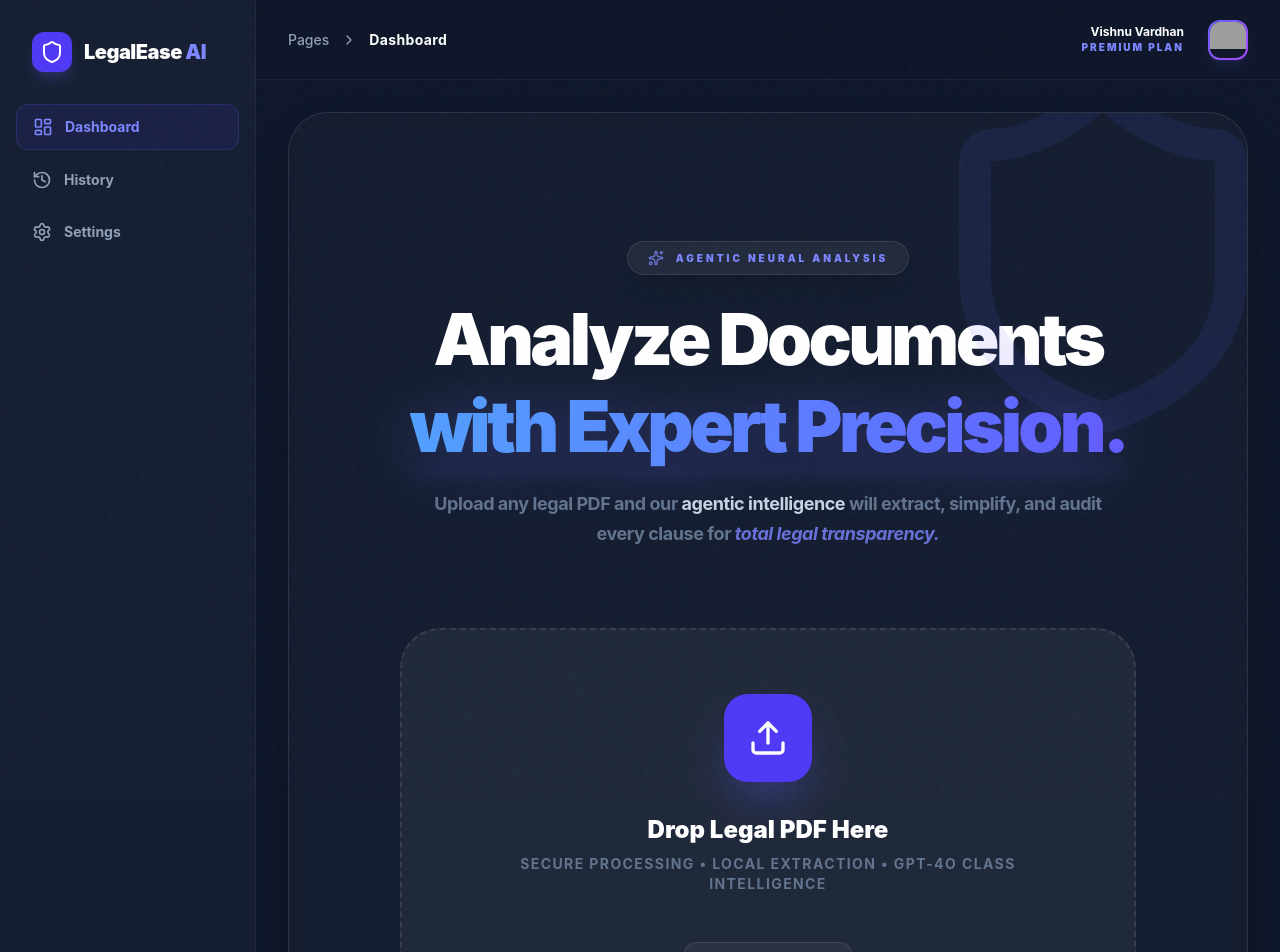
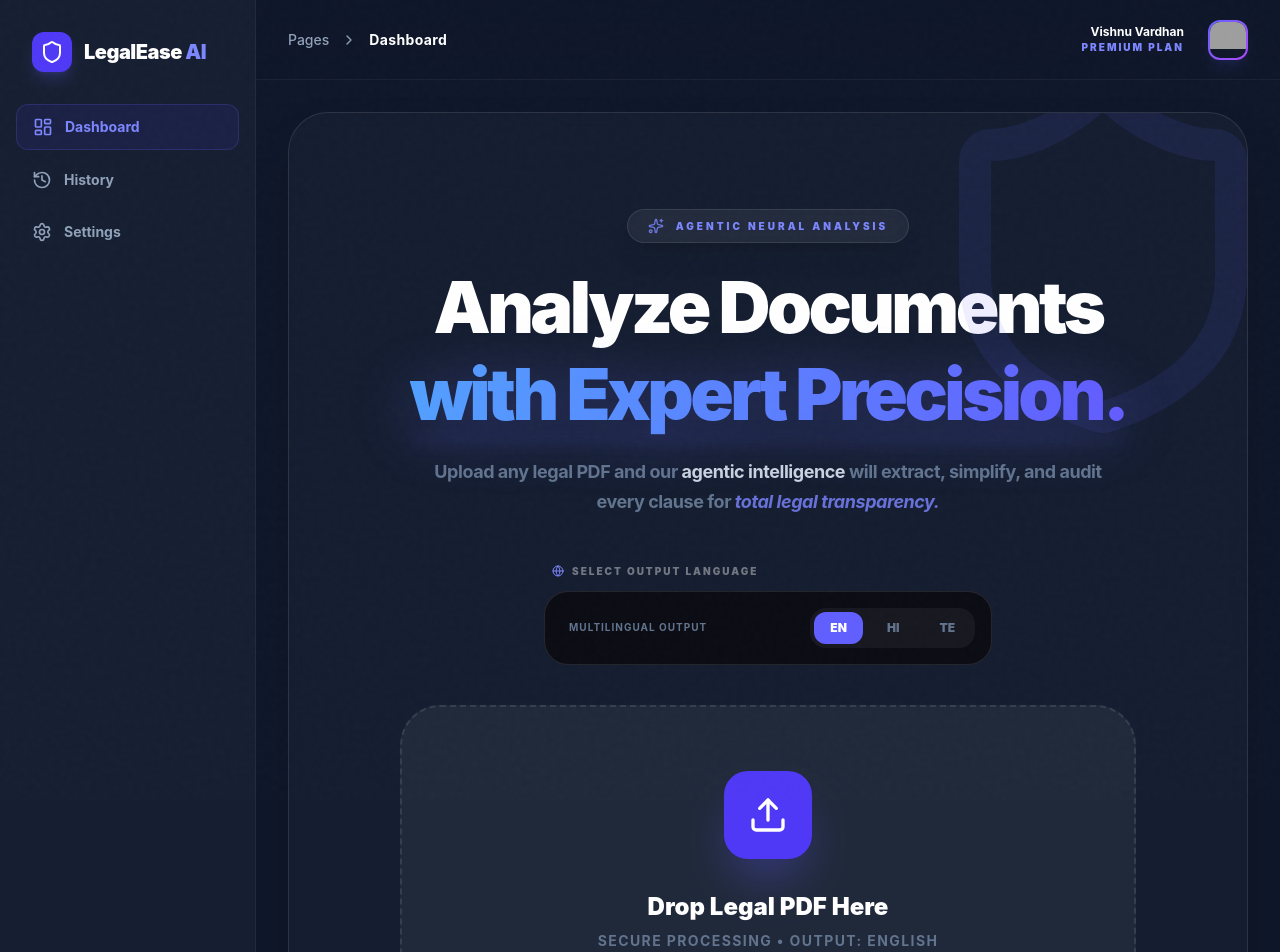
Before and after one commit to VishnuVardhanCodes/LegalEase-AI-Agent, a React (Vite) app in the folder legal-ease/frontend/: page /dashboard in a window 1280 px wide. Shown: the top 952 px of the page. Built offline with nearby package versions, Linux system fonts and the light colour scheme; sample sign-in values are in the browser's storage; grey boxes are pictures that could not be loaded.

Commit message:
added the new features like whatsapp & History

```diff
--- a/legal-ease/frontend/src/api.js
+++ b/legal-ease/frontend/src/api.js
@@ -1,6 +1,7 @@
-export async function analyzeDocument(file) {
+export async function analyzeDocument(file, language = "EN") {
   const formData = new FormData();
   formData.append("file", file);
+  formData.append("language", language);
 
   try {
     const response = await fetch(
--- a/legal-ease/frontend/src/components/UploadSection.jsx
+++ b/legal-ease/frontend/src/components/UploadSection.jsx
@@ -1,13 +1,15 @@
 import React, { useState, useCallback } from 'react';
 import { useDropzone } from 'react-dropzone';
-import { Upload, FileText, Loader2, ShieldCheck, Sparkles, Shield } from 'lucide-react';
+import { Upload, FileText, Loader2, ShieldCheck, Sparkles, Shield, Globe } from 'lucide-react';
 import { motion } from 'framer-motion';
 import { analyzeDocument } from '../api';
+import LanguageToggle from './LanguageToggle';
 
 const UploadSection = ({ onUploadSuccess }) => {
   const [isUploading, setIsUploading] = useState(false);
   const [uploadProgress, setUploadProgress] = useState(0);
   const [file, setFile] = useState(null);
+  const [selectedLanguage, setSelectedLanguage] = useState('EN');
 
   const onDrop = useCallback(async (acceptedFiles) => {
     const selectedFile = acceptedFiles[0];
@@ -19,12 +21,12 @@ const UploadSection = ({ onUploadSuccess }) => {
 
     try {
       setUploadProgress(30);
-      const data = await analyzeDocument(selectedFile);
+      const data = await analyzeDocument(selectedFile, selectedLanguage);
       setUploadProgress(80);
       setUploadProgress(100);
 
       setTimeout(() => {
-        onUploadSuccess(data);
+        onUploadSuccess({ ...data, selectedLanguage });
         setIsUploading(false);
       }, 800);
 
@@ -33,7 +35,7 @@ const UploadSection = ({ onUploadSuccess }) => {
       setIsUploading(false);
       onUploadSuccess({ error: error.message || 'Analysis failed', details: error.toString() });
     }
-  }, [onUploadSuccess]);
+  }, [onUploadSuccess, selectedLanguage]);
 
   const { getRootProps, getInputProps, isDragActive } = useDropzone({
     onDrop,
@@ -42,11 +44,11 @@ const UploadSection = ({ onUploadSuccess }) => {
   });
 
   return (
-    <div className="max-w-3xl mx-auto py-20 px-4">
+    <div className="max-w-3xl mx-auto py-12 px-4">
       <motion.div
         initial={{ opacity: 0, y: 30 }}
         animate={{ opacity: 1, y: 0 }}
-        className="text-center mb-20 space-y-6"
+        className="text-center mb-12 space-y-6"
       >
         <div className="inline-flex items-center gap-3 px-5 py-2 rounded-full bg-white/5 border border-white/10 text-indigo-400 text-[10px] font-black tracking-[0.3em] uppercase backdrop-blur-md shadow-xl">
           <Sparkles className="h-4 w-4 animate-pulse" /> Agentic Neural Analysis
@@ -64,6 +66,25 @@ const UploadSection = ({ onUploadSuccess }) => {
           Upload any legal PDF and our <span className="text-slate-300">agentic intelligence</span> will extract, simplify, and audit every clause for <span className="text-indigo-400/80 italic">total legal transparency.</span>
         </p>
       </motion.div>
+
+      {/* Language Selection UI */}
+      {!isUploading && (
+        <motion.div
+          initial={{ opacity: 0, y: 10 }}
+          animate={{ opacity: 1, y: 0 }}
+          transition={{ delay: 0.2 }}
+          className="max-w-md mx-auto mb-10"
+        >
+          <div className="flex items-center gap-2 mb-3 px-2">
+            <Globe className="h-3 w-3 text-indigo-400" />
+            <span className="text-[10px] font-black text-white/40 uppercase tracking-[0.2em]">Select Output Language</span>
+          </div>
+          <LanguageToggle
+            currentLanguage={selectedLanguage}
+            onLanguageChange={setSelectedLanguage}
+          />
+        </motion.div>
+      )}
 
       <div
         {...getRootProps()}
@@ -85,13 +106,8 @@ const UploadSection = ({ onUploadSuccess }) => {
                   {isDragActive ? 'Release to Begin Audit' : 'Drop Legal PDF Here'}
                 </p>
                 <p className="text-sm text-slate-500 font-bold uppercase tracking-widest">
-                  Secure processing • Local extraction • GPT-4o Class Intelligence
+                  Secure processing • Output: {selectedLanguage === 'EN' ? 'English' : selectedLanguage === 'HI' ? 'Hindi' : 'Telugu'}
                 </p>
-              </div>
-              <div className="pt-4">
-                <button className="px-8 py-3 bg-white/5 border border-white/10 rounded-xl text-xs font-black text-slate-300 uppercase tracking-widest group-hover:bg-white/10 transition-all">
-                  Browse Files
-                </button>
               </div>
             </>
           ) : (
@@ -111,7 +127,7 @@ const UploadSection = ({ onUploadSuccess }) => {
                 </div>
                 <div className="text-center space-y-2">
                   <p className="text-xl font-black text-white italic">Processing "{file?.name}"</p>
-                  <p className="text-[10px] text-indigo-400 font-black uppercase tracking-[0.3em] animate-pulse">Running Neural Audit Engine...</p>
+                  <p className="text-[10px] text-indigo-400 font-black uppercase tracking-[0.3em] animate-pulse">Analyzing in {selectedLanguage === 'EN' ? 'English' : selectedLanguage === 'HI' ? 'Hindi' : 'Telugu'}...</p>
                 </div>
               </div>
 
```
Also changed, not shown: 1 other file (tests, documents, lock files or other folders).
